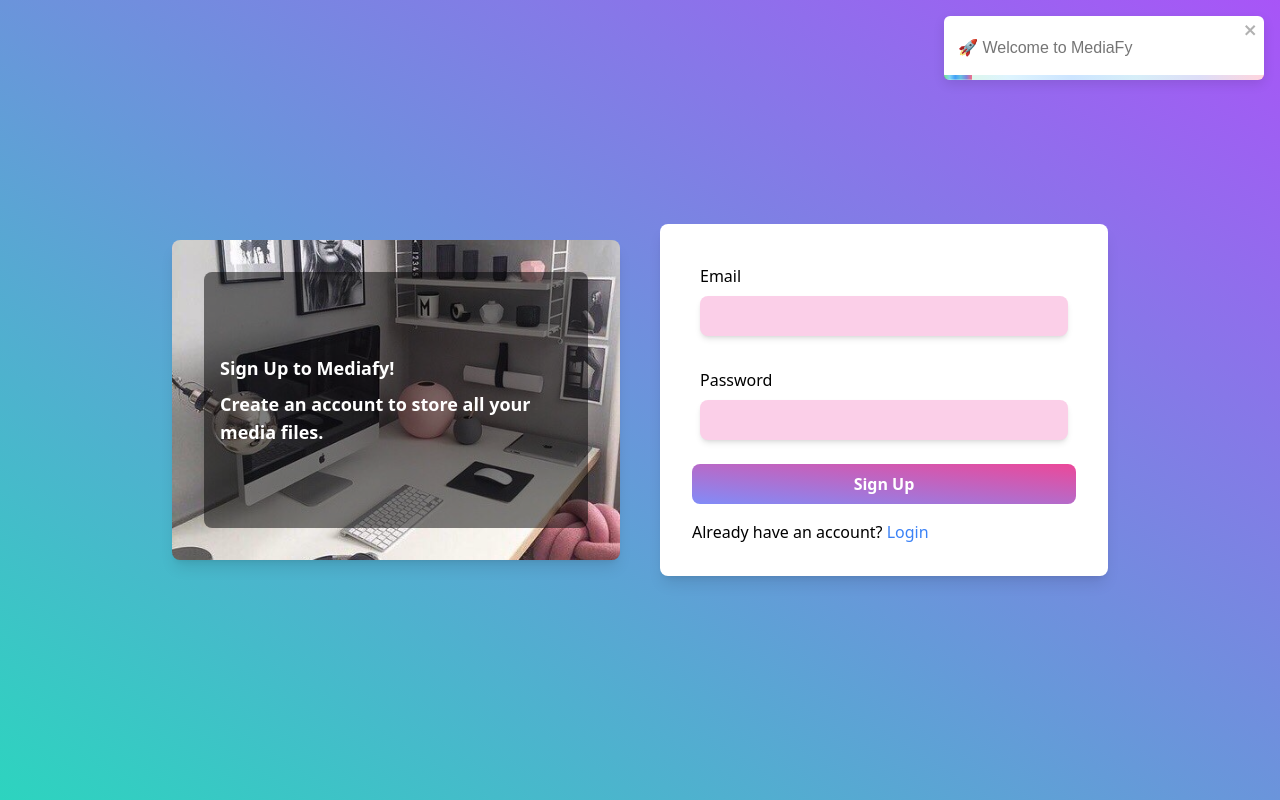
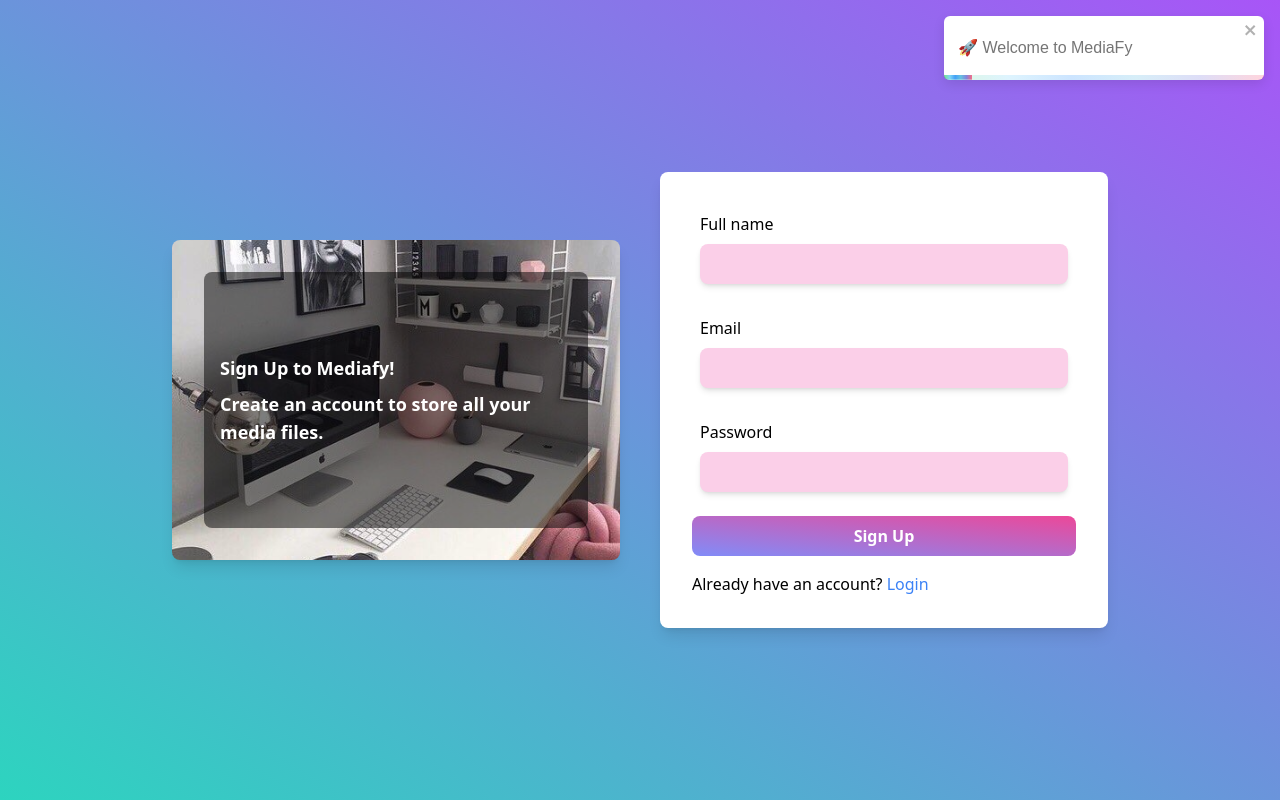
Before and after one commit to gus616/media, a React (Vite) app: page /signup in a window 1280 px wide. Built offline with nearby package versions, Linux system fonts and the light colour scheme.

Commit message:
feat: fullname input added sign up page

```diff
--- a/src/Auth/Pages/SignUp.tsx
+++ b/src/Auth/Pages/SignUp.tsx
@@ -51,6 +51,10 @@
             <div className="max-w-md w-full bg-white p-8 rounded-lg shadow-lg">
                 <form onSubmit={submitHandler}>
                     <div className="mb-4 flex flex-col p-2 justify-normal">
+                        <label htmlFor="name" className="mb-2">Full name</label>
+                        <input type="text" id="name" name="name" className="bg-pink-200 rounded-lg p-2 shadow-md" />
+                    </div>
+                    <div className="mb-4 flex flex-col p-2 justify-normal">
                         <label htmlFor="email" className="mb-2">Email</label>
                         <input type="text" id="email" name="email" className="bg-pink-200 rounded-lg p-2 shadow-md" />
                     </div>
```
